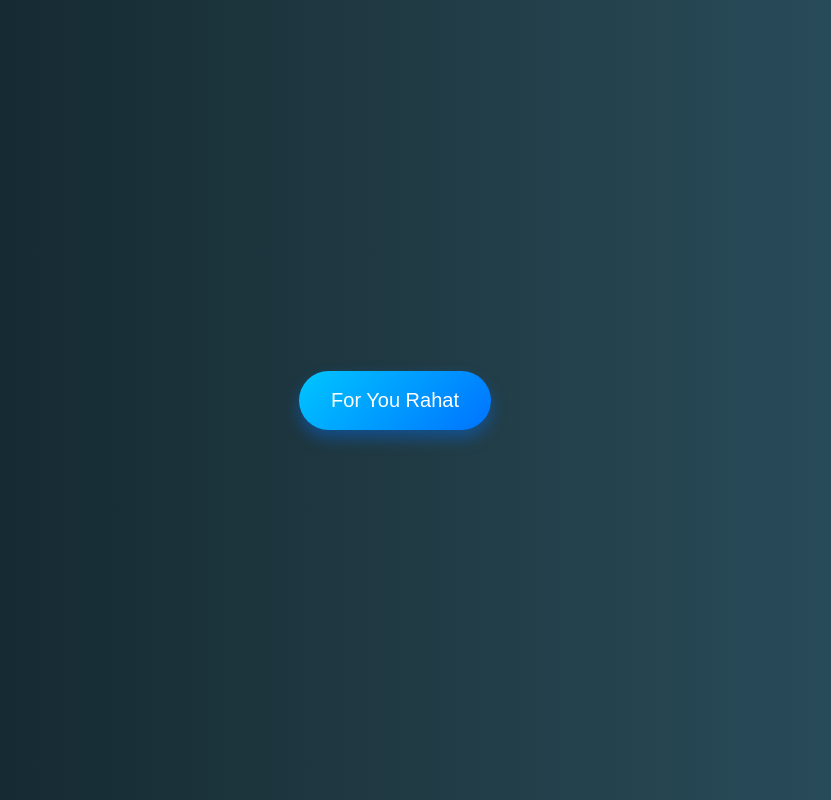
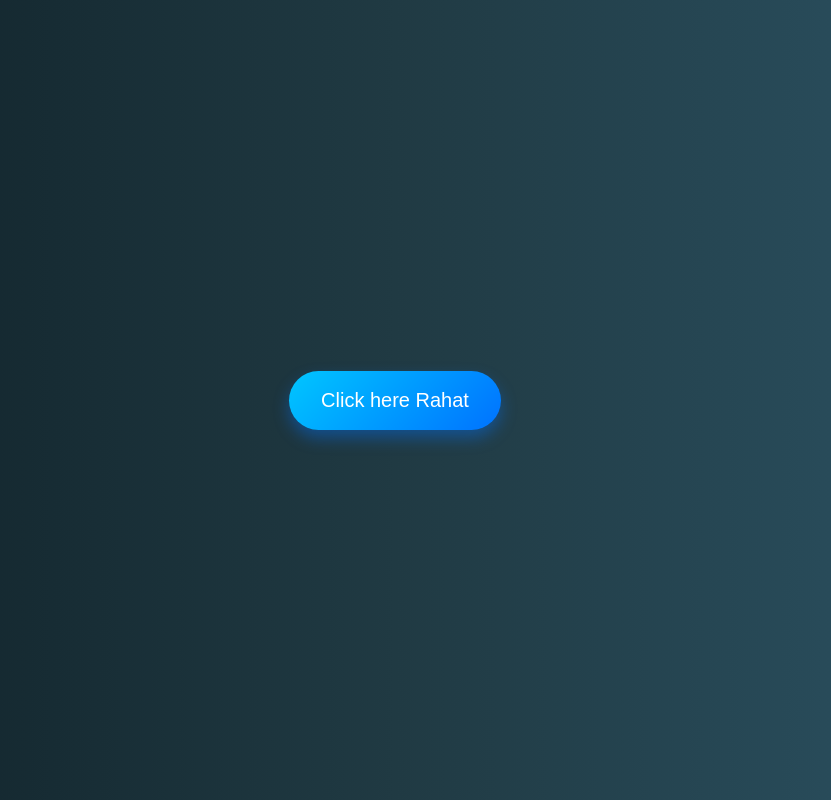
Before and after one commit to peralsmp/pen, a plain HTML site: page index.html in a window 1280 px wide. Shown: the whole page, without its empty margins (245-1076 px from the left). Drawn offline with Linux system fonts and the light colour scheme.

Commit message:
Update index.html

```diff
--- a/index.html
+++ b/index.html
@@ -3,7 +3,7 @@
 <head>
   <meta charset="UTF-8">
   <meta name="viewport" content="width=device-width, initial-scale=1">
-  <title>For You Rahat</title>
+  <title>haha</title>
   <style>
     body {
       margin: 0;
@@ -35,7 +35,7 @@
 </head>
 <body>
 
-  <button class="btn" onclick="window.open('https://picsart.com', '_blank')">For You Rahat</button>
+  <button class="btn" onclick="window.open('https://picsart.com', '_blank')">Click here Rahat</button>
 
 </body>
 </html>
```
